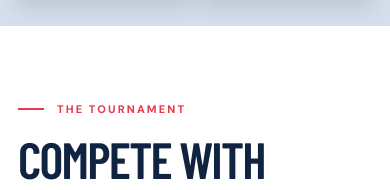
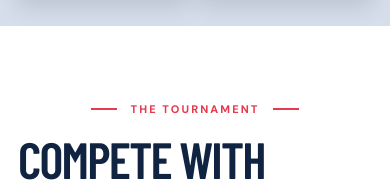
Before and after one commit to Avmannino/four_nations_tournament, a React (Vite) app: page / in a window 390 px wide. Shown: the part 819-1009 px from the top of the page. Built offline with nearby package versions, Linux system fonts and the light colour scheme.

Commit message:
Mobile: center eyebrows with lines on both sides
Co-Authored-By: Claude Opus 5.5 <noreply@anthropic.com>

```diff
--- a/src/styles.css
+++ b/src/styles.css
@@ -243,6 +243,9 @@ button:disabled { opacity: .68; cursor: not-allowed; transform: none !important;
 
 @media (max-width: 580px) {
   .content-width { width: calc(100% - 36px); }
+  .eyebrow { justify-content: center; text-align: center; }
+  .eyebrow::after { content: ''; display: inline-block; height: 2px; width: 26px; background: currentColor; flex-shrink: 0; }
+  .eyebrow-line { flex-shrink: 0; }
   .hero { min-height: auto; }
   .hero-inner { grid-template-columns: 1fr; }
   .hero-copy { padding: 8px 0 40px; }
```
